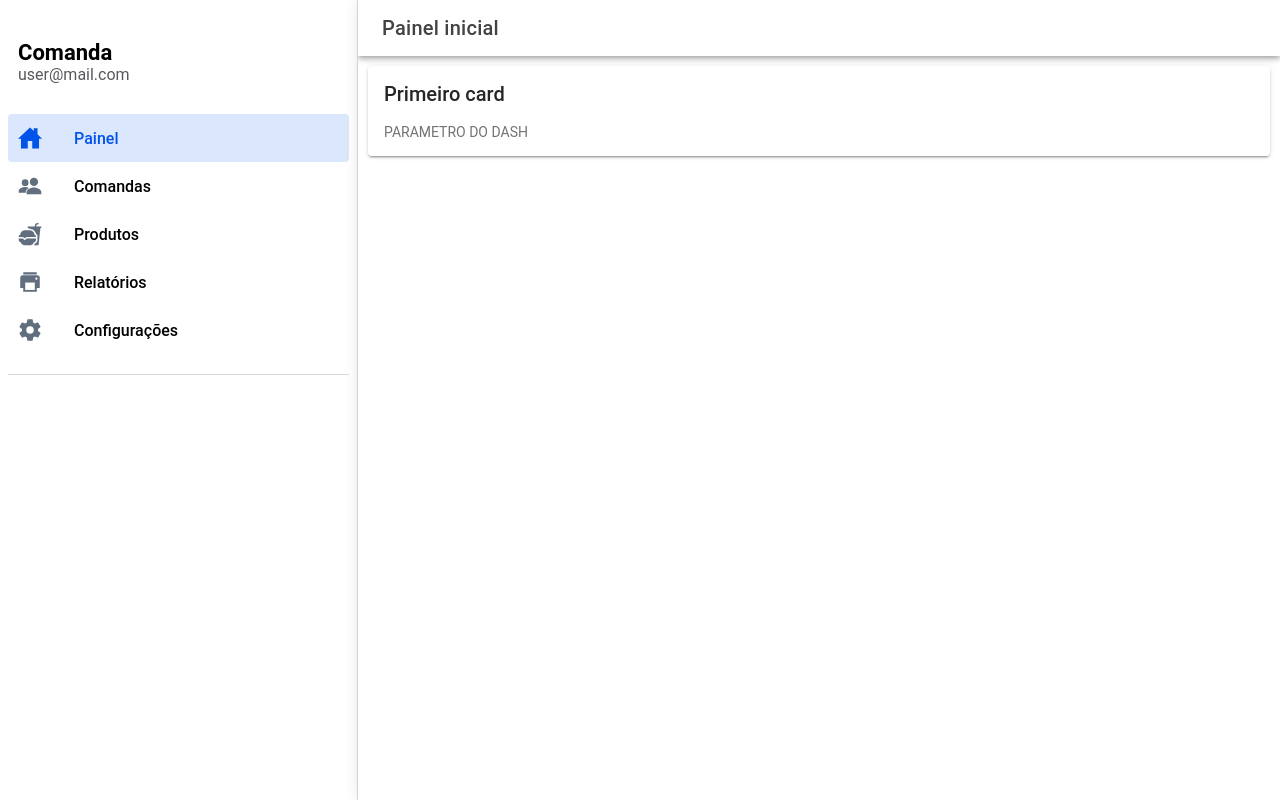
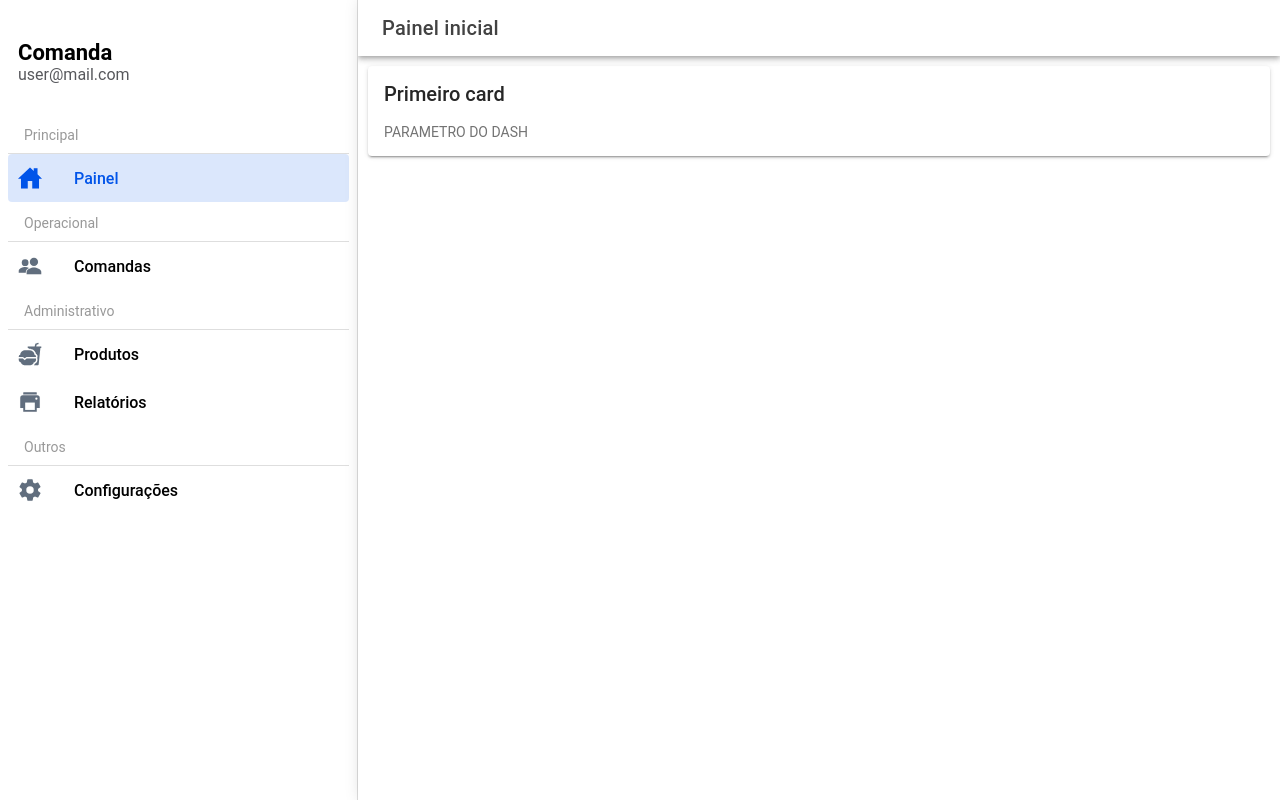
Before and after one commit to lelostr/comanda, a React (Vite) app: page /dashboard in a window 1280 px wide. Built offline with nearby package versions, Linux system fonts and the light colour scheme.

Commit message:
estilizando menu lateral;

```diff
--- a/src/components/Menu.css
+++ b/src/components/Menu.css
@@ -21,21 +21,11 @@ ion-menu.md ion-list-header, ion-menu.md ion-note {
   padding-left: 10px;
 }
 
-ion-menu.md ion-list#inbox-list {
-  border-bottom: 1px solid var(--ion-background-color-step-150, #d7d8da);
-}
 
-ion-menu.md ion-list#inbox-list ion-list-header {
+ion-menu.md ion-list ion-list-header {
   font-size: 22px;
   font-weight: 600;
   min-height: 20px;
-}
-
-ion-menu.md ion-list#labels-list ion-list-header {
-  font-size: 16px;
-  margin-bottom: 18px;
-  color: #757575;
-  min-height: 26px;
 }
 
 ion-menu.md ion-item {
--- a/src/components/Menu.tsx
+++ b/src/components/Menu.tsx
@@ -2,6 +2,8 @@ import {
   IonContent,
   IonIcon,
   IonItem,
+  IonItemDivider,
+  IonItemGroup,
   IonLabel,
   IonList,
   IonListHeader,
@@ -31,19 +33,37 @@ interface AppPage {
   title: string;
 }
 
-const appPages: AppPage[] = [
+interface AppMenu {
+  title: string;
+  pages: AppPage[];
+}
+
+const appMenus: AppMenu[] = [
+  {
+    title: "Principal",
+    pages: [
       {
         title: "Painel",
         url: "/dashboard",
         iosIcon: homeOutline,
         mdIcon: homeSharp,
       },
+    ],
+  },
+  {
+    title: "Operacional",
+    pages: [
       {
         title: "Comandas",
         url: "/tabs",
         iosIcon: peopleOutline,
         mdIcon: peopleSharp,
       },
+    ],
+  },
+  {
+    title: "Administrativo",
+    pages: [
       {
         title: "Produtos",
         url: "/products",
@@ -56,12 +76,22 @@ const appPages: AppPage[] = [
         iosIcon: printOutline,
         mdIcon: printSharp,
       },
+    ],
+  },
+  {
+    title: "Outros",
+    pages: [
       {
         title: "Configurações",
         url: "/settings",
         iosIcon: settingsOutline,
         mdIcon: settingsSharp,
       },
+    ],
+  },
+];
+
+const appPages: AppPage[] = [
   // Deixando este exemplo abaixo para ver como é utilizado o hook do router
   // {
   //   title: "Inbox",
@@ -77,11 +107,18 @@ const Menu: React.FC = () => {
   return (
     <IonMenu contentId="main" type="reveal">
       <IonContent>
-        <IonList id="inbox-list">
+        <IonList id="inbox-list" lines="none">
           <IonListHeader>Comanda</IonListHeader>
           <IonNote>user@mail.com</IonNote>
 
-          {appPages.map((appPage, index) => {
+          {appMenus.map((appMenu, index) => {
+            return (
+              <IonItemGroup key={index}>
+                <IonItemDivider>
+                  <IonLabel>{appMenu.title}</IonLabel>
+                </IonItemDivider>
+
+                {appMenu.pages.map((appPage, index) => {
                   return (
                     <IonMenuToggle key={index} autoHide={false}>
                       <IonItem
@@ -105,6 +142,9 @@ const Menu: React.FC = () => {
                     </IonMenuToggle>
                   );
                 })}
+              </IonItemGroup>
+            );
+          })}
         </IonList>
       </IonContent>
     </IonMenu>
```
Lines whose indentation alone changed are shown as unchanged.
